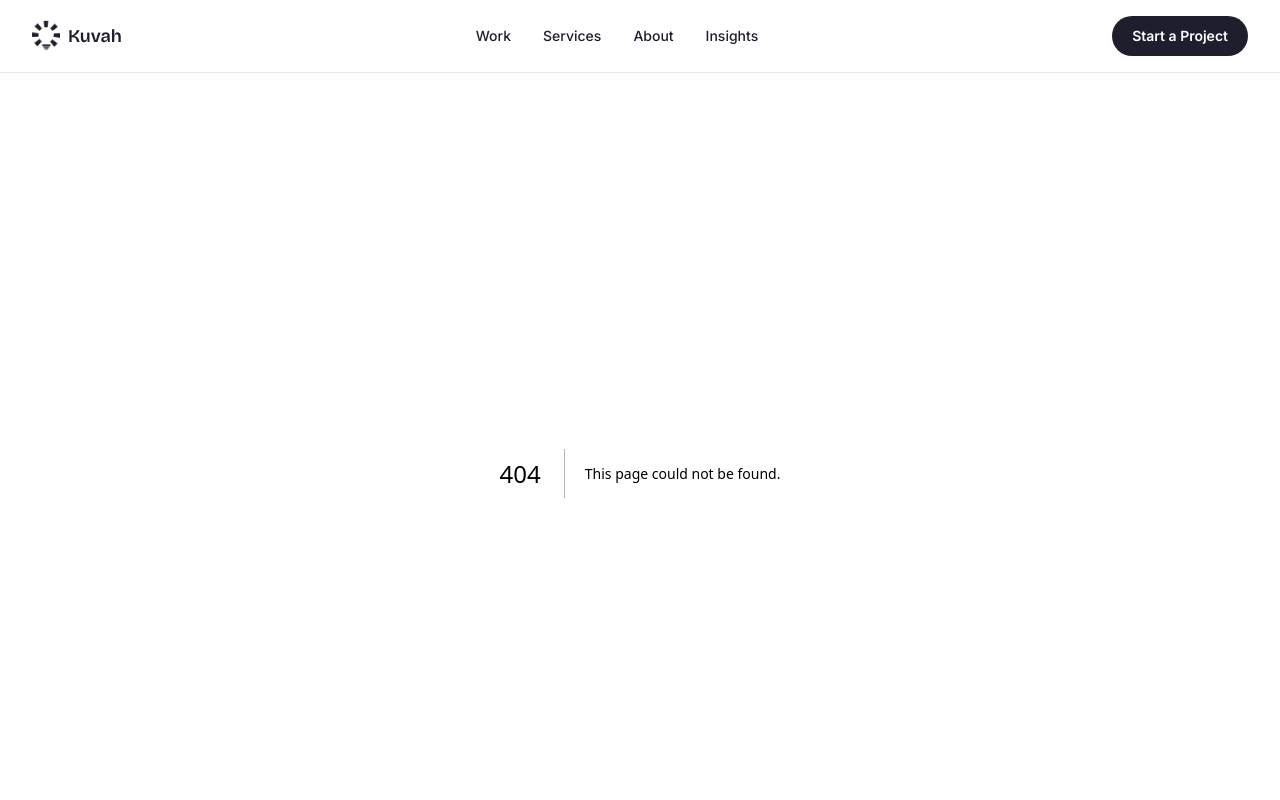
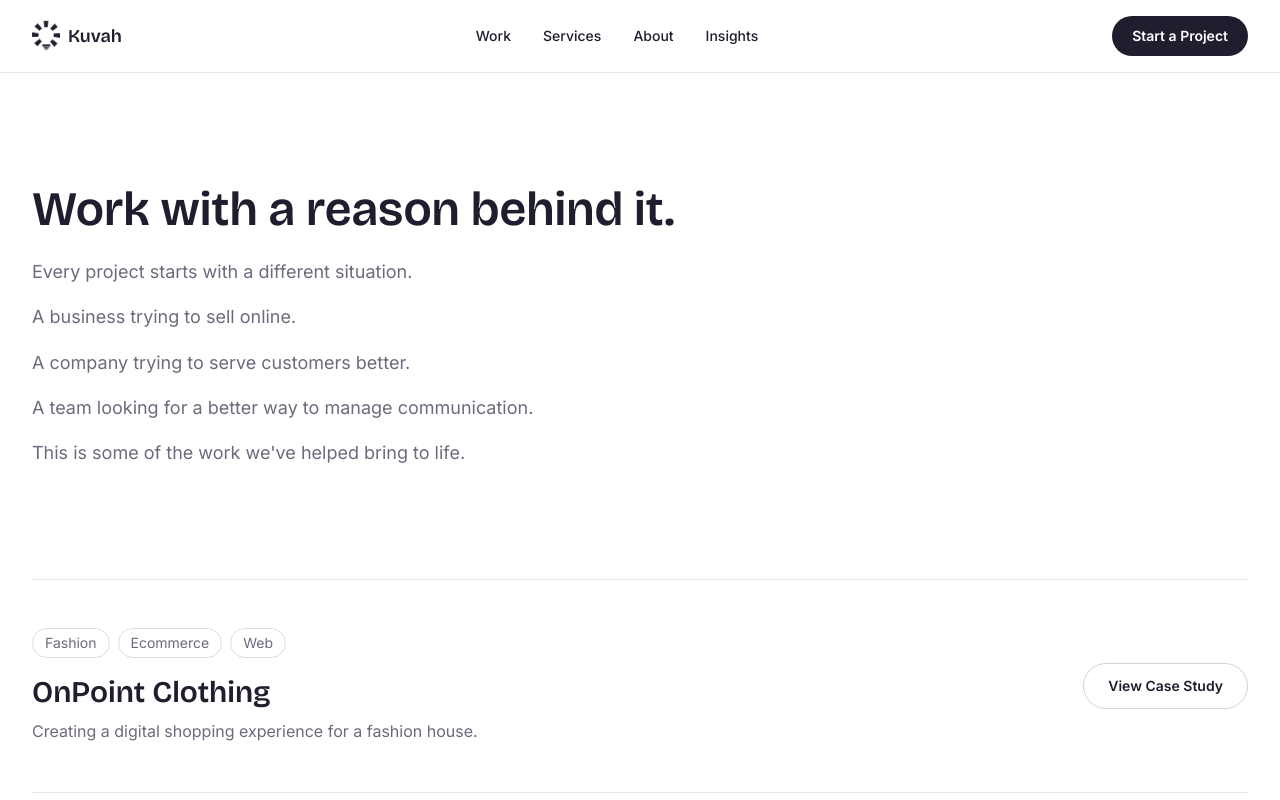
Before and after one commit to Favour-Yusuf/Kuvah, a Next.js app: page /work in a window 1280 px wide. Before the commit this address had no page. Shown: the top 800 px of the page. Built offline with nearby package versions, Linux system fonts and the light colour scheme.

Commit message:
feat: add the /work index page

```diff
--- /dev/null
+++ b/app/work/page.tsx
@@ -0,0 +1,62 @@
+import type { Metadata } from "next";
+import { Container } from "@/components/ui/Container";
+import { LinkButton } from "@/components/ui/Button";
+import { projects } from "@/lib/data/projects";
+
+export const metadata: Metadata = {
+  title: "Work",
+  description: "A look at some of the work Kuvah has helped bring to life.",
+};
+
+export default function WorkPage() {
+  return (
+    <>
+      <section className="bg-paper py-20 sm:py-28">
+        <Container className="max-w-[760px]">
+          <h1 className="font-display text-4xl font-semibold text-ink sm:text-5xl">
+            Work with a reason behind it.
+          </h1>
+          <div className="mt-6 space-y-4 text-lg leading-relaxed text-ink-muted">
+            <p>Every project starts with a different situation.</p>
+            <p>A business trying to sell online.</p>
+            <p>A company trying to serve customers better.</p>
+            <p>A team looking for a better way to manage communication.</p>
+            <p>This is some of the work we&apos;ve helped bring to life.</p>
+          </div>
+        </Container>
+      </section>
+
+      <section className="bg-paper pb-24">
+        <Container>
+          <div className="divide-y divide-ink/10 border-t border-ink/10">
+            {projects.map((project) => (
+              <article
+                key={project.slug}
+                className="grid gap-4 py-12 sm:grid-cols-[1fr_auto] sm:items-center sm:gap-8"
+              >
+                <div>
+                  <ul className="flex flex-wrap gap-2 text-sm text-ink-muted">
+                    {project.workTags.map((tag) => (
+                      <li key={tag} className="rounded-full border border-ink/15 px-3 py-1">
+                        {tag}
+                      </li>
+                    ))}
+                  </ul>
+                  <h2 className="mt-4 font-display text-2xl font-semibold text-ink sm:text-3xl">
+                    {project.client}
+                  </h2>
+                  <p className="mt-2 max-w-xl text-base leading-relaxed text-ink-muted">
+                    {project.workSummary}
+                  </p>
+                </div>
+                <LinkButton href={`/work/${project.slug}`} variant="secondary">
+                  {project.ctaLabel}
+                </LinkButton>
+              </article>
+            ))}
+          </div>
+        </Container>
+      </section>
+    </>
+  );
+}
```
Also changed, not shown: 1 other file (tests, documents, lock files or other folders).
